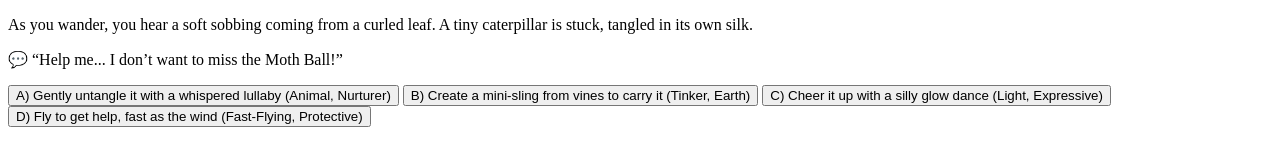
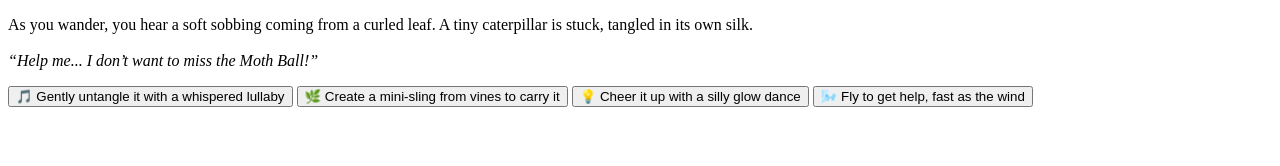
Before and after one commit to rei-26/fairy, a plain HTML site: page q2.html in a window 1280 px wide. Drawn offline with Linux system fonts and the light colour scheme.

Commit message:
Updated question 2

```diff
--- a/q2.html
+++ b/q2.html
@@ -1,27 +1,31 @@
 <!DOCTYPE html>
 <html lang="en">
 <head>
-  <meta charset="UTF-8">
-  <meta name="viewport" content="width=device-width, initial-scale=1.0">
-  <meta http-equiv="X-UA-Compatible" content="ie=edge">
-  <title>Fairy Quiz - Question 2</title>
-  <link rel="stylesheet" href="styles.css"> <!-- Link your styles -->
-  <script src="script.js" defer></script> <!-- Link your JavaScript -->
+  <meta charset="UTF-8" />
+  <meta name="viewport" content="width=device-width, initial-scale=1.0"/>
+  <link rel="stylesheet" href="style.css" />
 </head>
 <body>
-
-  <!-- Question 2 (Page 2) -->
-  <div class="question" id="question-2">
-    <p class="question-text">As you wander, you hear a soft sobbing coming from a curled leaf. A tiny caterpillar is stuck, tangled in its own silk.</p>
-    <p class="question-text">💬 “Help me... I don’t want to miss the Moth Ball!”</p>
-
-    <div class="options">
-      <button class="option" onclick="nextQuestion(3)">A) Gently untangle it with a whispered lullaby (Animal, Nurturer)</button>
-      <button class="option" onclick="nextQuestion(3)">B) Create a mini-sling from vines to carry it (Tinker, Earth)</button>
-      <button class="option" onclick="nextQuestion(3)">C) Cheer it up with a silly glow dance (Light, Expressive)</button>
-      <button class="option" onclick="nextQuestion(3)">D) Fly to get help, fast as the wind (Fast-Flying, Protective)</button>
+  <div class="question-container">
+    <p>
+      As you wander, you hear a soft sobbing coming from a curled leaf. A tiny caterpillar is stuck, tangled in its own silk.<br><br>
+      <em>“Help me... I don’t want to miss the Moth Ball!”</em>
+    </p>
+    <div class="choices">
+      <button onclick="saveAnswer('A');">🎵 Gently untangle it with a whispered lullaby</button>
+      <button onclick="saveAnswer('B');">🌿 Create a mini-sling from vines to carry it</button>
+      <button onclick="saveAnswer('C');">💡 Cheer it up with a silly glow dance</button>
+      <button onclick="saveAnswer('D');">🌬️ Fly to get help, fast as the wind</button>
     </div>
   </div>
 
+  <script>
+    function saveAnswer(choice) {
+      let answers = JSON.parse(localStorage.getItem('fairyAnswers') || '[]');
+      answers.push(choice);
+      localStorage.setItem('fairyAnswers', JSON.stringify(answers));
+      window.location.href = 'q3.html'; // next question!
+    }
+  </script>
 </body>
 </html>
```
